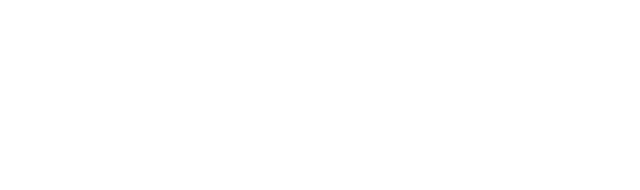
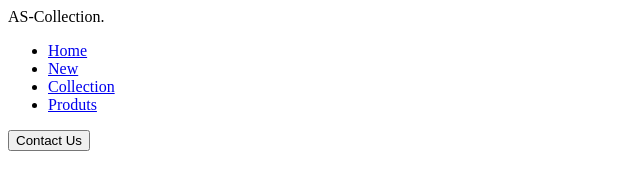
Before and after one commit to aanchalsaket/AS-Collection-landing-page, a plain HTML site: page index.html in a window 1280 px wide. Shown: the whole page, without its empty margins (0-640 px from the left). Drawn offline with nearby package versions, Linux system fonts and the light colour scheme.

Commit message:
added nav

```diff
--- a/index.html
+++ b/index.html
@@ -12,6 +12,17 @@
     <title>AS-Collection</title>
   </head>
   <body>
+    <nav>
+      <div class="nav__logo">AS-Collection<span>.</span></div>
+      <ul class="nav__links">
+        <li class="link"><a href="#">Home</a></li>
+        <li class="link"><a href="#">New</a></li>
+        <li class="link"><a href="#">Collection</a></li>
+        <li class="link"><a href="#">Produts</a></li>
+      </ul>
+      <button class="btn">Contact Us</button>
+    </nav>
+
 
   </body>
 </html>
```
